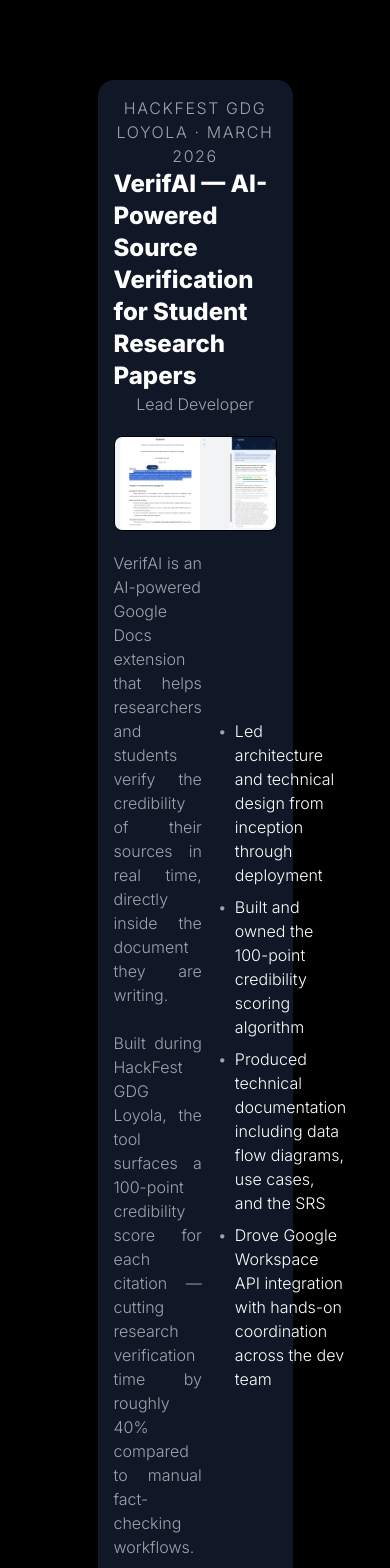
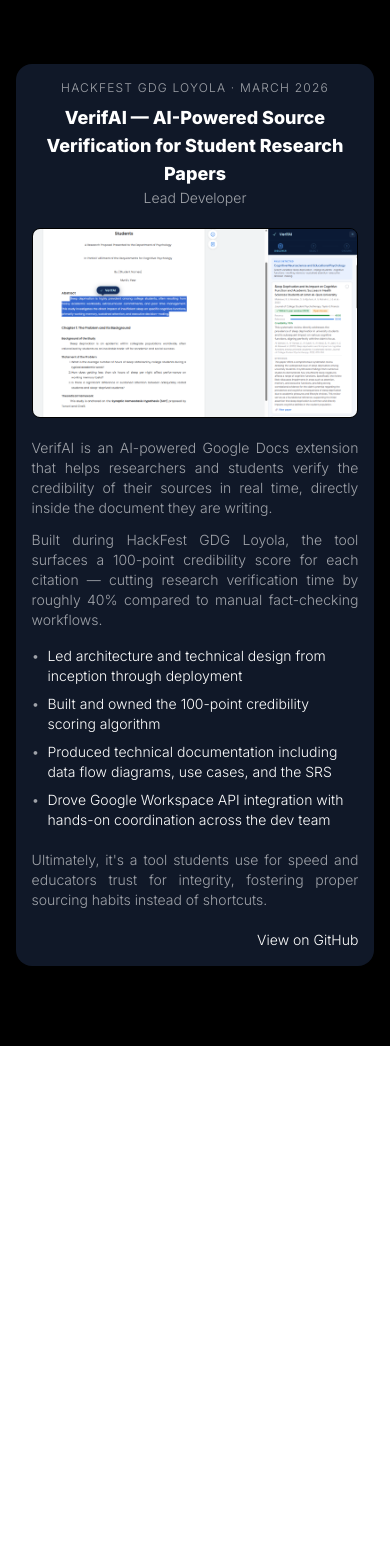
Before and after one commit to renzoboyy/renzo, a Next.js app: page /projects/verifai in a window 390 px wide. Shown: the top 1568 px of the page. After the commit the page ends 1046 px from the top, so only its background shows below. Built offline with nearby package versions, Linux system fonts and the light colour scheme.

Commit message:
updated formating and added minimize

```diff
--- a/app/HomeClient.tsx
+++ b/app/HomeClient.tsx
@@ -52,11 +52,19 @@
   return (
     <main className="relative w-full h-screen">
       {/* Background */}
+      {/* Background */}
       <Image
         src="/assets/Background.jpg"
         fill
         alt="Background Image"
-        className="object-cover object-center blur-[3px] brightness-[.2]"
+        style={{
+          objectFit: "cover",
+          objectPosition: "center",
+          transition: "filter 500ms ease-in-out",
+          filter: overlayMinimized
+            ? "blur(0px) brightness(0.8)"
+            : "blur(3px) brightness(0.2)",
+        }}
       />
 
       {/* Minimize/Expand Button */}
@@ -69,15 +77,15 @@
       </button>
 
       {/* Overlay */}
-      {!overlayMinimized && (
       <div
-          className="fixed inset-0 flex items-center justify-center"
+        className={`fixed inset-0 flex items-center justify-center transition-all duration-500 ease-in-out
+    ${
+      overlayMinimized
+        ? "opacity-0 pointer-events-none"
+        : "opacity-100 pointer-events-auto"
+    }`}
         style={{ zIndex: 50 }}
       >
-          {/*
-           * Mobile: full viewport, scrollable column
-           * md+: fixed 95vh/vw card with its own scroll, multi-column bento
-           */}
         <div
           className="w-full h-[95vh] overflow-y-auto p-3 md:w-[95vw] md:p-6 lg:p-8
       scrollbar-none [&::-webkit-scrollbar]:hidden [-ms-overflow-style:none] [scrollbar-width:none]"
@@ -115,10 +123,7 @@
                     className="pointer-events-none"
                   />
                 </Link>
-                  <Link
-                    href="https://www.instagram.com/jlrebn/"
-                    target="_blank"
-                  >
+                <Link href="https://www.instagram.com/jlrebn/" target="_blank">
                   <Image
                     src="/assets/icons/Instagram.png"
                     width={24}
@@ -324,17 +329,17 @@
 
             {/* Contact Card — col span 1 */}
             <motion.div
-                className="col-span-1 row-span-1 bg-black/70 backdrop-blur-sm rounded-2xl p-4 md:p-5 lg:p-6 flex flex-col gap-3"
+              className="col-span-1 row-span-1 min-h-0 overflow-hidden bg-black/70 backdrop-blur-sm rounded-2xl p-4 md:p-5 lg:p-6 flex flex-col gap-3"
               whileHover={{ scale: 1.02 }}
               transition={{ type: "spring", stiffness: 300, damping: 20 }}
             >
               <h2
-                  className={`text-2xl md:text-3xl ${interFontBold.className}`}
+                className={`text-2xl md:text-3xl ${interFontBold.className} shrink-0`}
               >
                 Contact Me
               </h2>
 
-                <div className="flex flex-col gap-2 flex-1">
+              <div className="flex flex-col gap-2 min-h-0 overflow-hidden flex-1">
                 {[
                   {
                     icon: "✉️",
@@ -352,7 +357,7 @@
                   <motion.a
                     key={idx}
                     href={item.href}
-                      className="flex items-center gap-3 bg-black/50 rounded-xl p-3 hover:bg-white/10 transition-colors group flex-1"
+                    className="flex items-center gap-3 bg-black/50 rounded-xl p-3 hover:bg-white/10 transition-colors group flex-1 min-h-0"
                     whileHover={{ scale: 1.03 }}
                     transition={{
                       type: "spring",
@@ -360,15 +365,15 @@
                       damping: 20,
                     }}
                   >
-                      <span className="text-2xl">{item.icon}</span>
-                      <div>
+                    <span className="text-2xl shrink-0">{item.icon}</span>
+                    <div className="min-w-0">
                       <p
                         className={`text-[10px] text-white/40 uppercase tracking-widest ${poppins.className}`}
                       >
                         {item.label}
                       </p>
                       <p
-                          className={`text-sm text-white/80 group-hover:text-white transition-colors ${poppins.className}`}
+                        className={`text-sm text-white/80 group-hover:text-white transition-colors truncate ${poppins.className}`}
                       >
                         {item.value}
                       </p>
@@ -377,14 +382,15 @@
                 ))}
               </div>
 
-                <p className={`text-[10px] text-white/30 ${poppins.className}`}>
+              <p
+                className={`text-[10px] text-white/30 shrink-0 ${poppins.className}`}
+              >
                 Open to internships & collabs
               </p>
             </motion.div>
           </div>
         </div>
       </div>
-      )}
     </main>
   );
 }
--- a/app/projects/verifai/page.tsx
+++ b/app/projects/verifai/page.tsx
@@ -1,4 +1,3 @@
-// app/projects/verifai/page.tsx
 "use client";
 import Image from "next/image";
 import Link from "next/link";
@@ -16,26 +15,37 @@
 
 export default function VerifAI() {
   return (
-    <main className="w-full min-h-screen bg-black text-white flex justify-center py-10
-  scrollbar-none [&::-webkit-scrollbar]:hidden [-ms-overflow-style:none] [scrollbar-width:none]">
+    <main
+      className="w-full min-h-screen bg-black text-white flex justify-center py-10
+      scrollbar-none [&::-webkit-scrollbar]:hidden [-ms-overflow-style:none] [scrollbar-width:none]"
+    >
       <motion.div
-        className="w-1/2 mt-10 mb-10 bg-gray-900 backdrop-blur-sm rounded-2xl p-4 md:p-5 lg:p-6 flex flex-col justify-between"
+        className="w-[92vw] md:w-[75vw] lg:w-1/2 mt-6 md:mt-10 mb-10
+          bg-gray-900 backdrop-blur-sm rounded-2xl
+          p-4 md:p-5 lg:p-6 flex flex-col justify-between"
         whileHover={{ scale: 1.01 }}
         transition={{ ease: ["easeInOut"], stiffness: 300, damping: 20 }}
       >
+        {/* Event label */}
         <p
-          className={`text-center opacity-60 ${interFont.className} tracking-widest uppercase`}
+          className={`text-center opacity-60 text-xs md:text-sm ${interFont.className} tracking-widest uppercase`}
         >
           HackFest GDG Loyola · March 2026
         </p>
+
+        {/* Title */}
         <h1
-          className={`flex justify-center text-2xl ${interFontBold.className}`}
+          className={`mt-2 text-center text-lg md:text-2xl ${interFontBold.className}`}
         >
           VerifAI — AI-Powered Source Verification for Student Research Papers
         </h1>
-        <p className={`text-center opacity-60 ${interFont.className}`}>
+
+        {/* Role */}
+        <p className={`text-center opacity-60 text-sm ${interFont.className}`}>
           Lead Developer
         </p>
+
+        {/* Header image */}
         <Image
           src="/assets/projects/VerifAI/Header.png"
           alt="Header Image"
@@ -44,23 +54,32 @@
           sizes="100vw"
           className="w-full h-auto rounded-lg border mt-5 border-black"
         />
-        <div className={`flex mt-5 gap-4 items-center ${interFont.className}`}>
+
+        {/* Description + bullets — stacked on mobile, side-by-side on md+ */}
+        <div
+          className={`flex flex-col md:flex-row mt-5 gap-4 items-start ${interFont.className}`}
+        >
+          {/* Description */}
           <div className="flex-1">
-            <h2 className="text-justify font-extralight text-md] opacity-60 ${interFont.className}">
+            <p className="text-justify font-extralight text-sm md:text-base opacity-60">
               VerifAI is an AI-powered Google Docs extension that helps
               researchers and students verify the credibility of their sources
               in real time, directly inside the document they are writing.{" "}
-              <br />
-              <br />
+              <br className="hidden md:block" />
+              <br className="hidden md:block" />
+              <span className="block mt-3 md:mt-0">
                 Built during HackFest GDG Loyola, the tool surfaces a 100-point
                 credibility score for each citation — cutting research
-              verification time by roughly 40% compared to manual fact-checking
-              workflows.
-            </h2>
+                verification time by roughly 40% compared to manual
+                fact-checking workflows.
+              </span>
+            </p>
           </div>
+
+          {/* Bullet list */}
           <div className="flex-1">
             <ul
-                className={`list-none space-y-2 font-extralight text-md ${interFont.className}`}
+              className={`list-none space-y-2 font-extralight text-sm md:text-base ${interFont.className}`}
             >
               {[
                 "Led architecture and technical design from inception through deployment",
@@ -69,20 +88,26 @@
                 "Drove Google Workspace API integration with hands-on coordination across the dev team",
               ].map((item, i) => (
                 <li key={i} className="flex gap-2">
-                    <span className="opacity-60">•</span>
+                  <span className="opacity-60 shrink-0">•</span>
                   <span>{item}</span>
                 </li>
               ))}
             </ul>
           </div>
         </div>
+
+        {/* Closing statement */}
         <h2
-          className={`mt-5 text-justify font-extralight text-md opacity-60 ${interFont.className}`}
+          className={`mt-5 text-justify font-extralight text-sm md:text-base opacity-60 ${interFont.className}`}
         >
-          Ultimately, it’s a tool students use for speed and educators trust for
+          Ultimately, it's a tool students use for speed and educators trust for
           integrity, fostering proper sourcing habits instead of shortcuts.
         </h2>
-        <h3 className={`text-right mt-5 text-sm ${interFont.className}`}>
+
+        {/* GitHub link */}
+        <h3
+          className={`text-right mt-5 text-sm ${interFont.className}`}
+        >
           <Link href="https://github.com/renzoboyy/Verifork" target="_blank">
             View on GitHub
           </Link>
```
Lines whose indentation alone changed are shown as unchanged.
